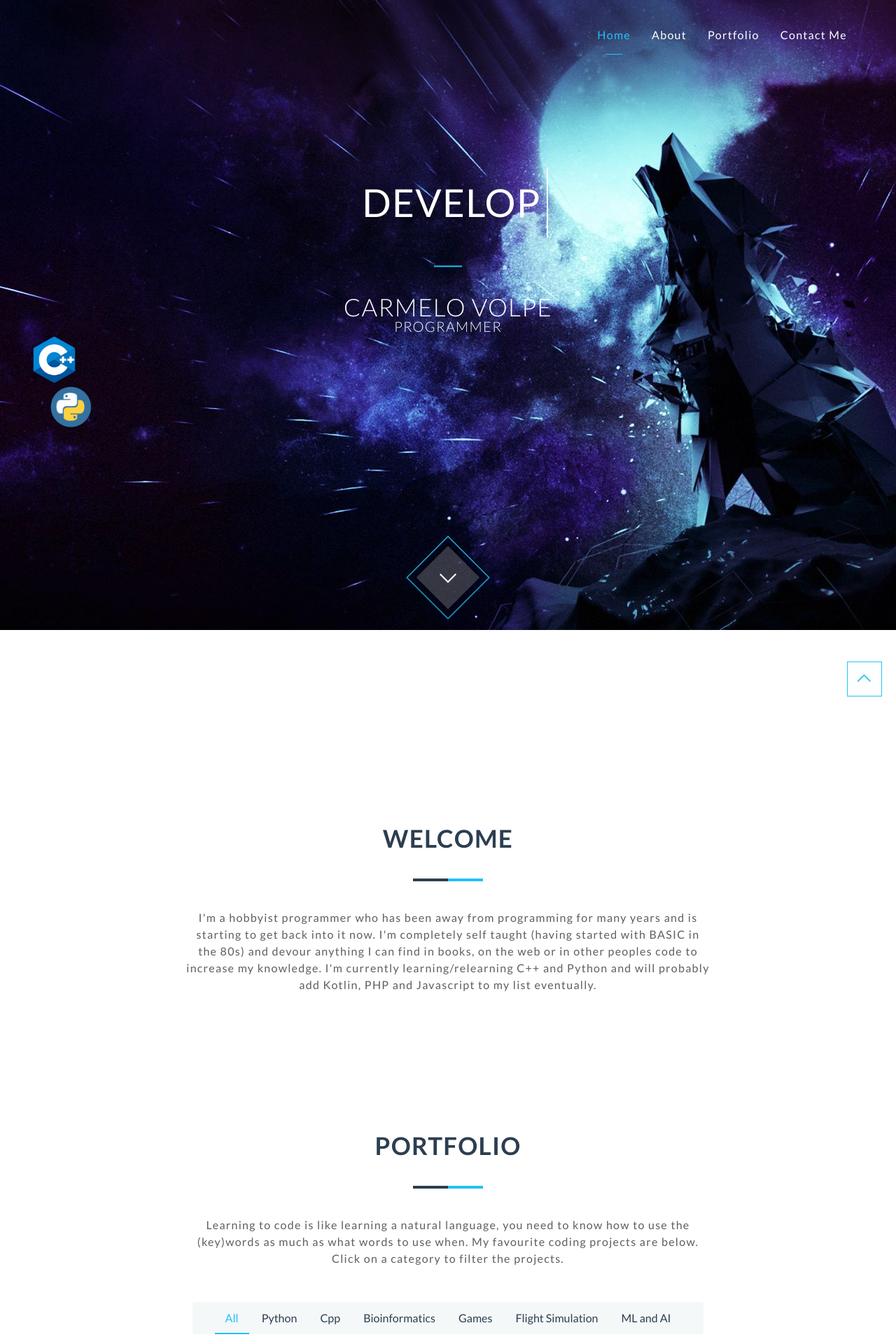
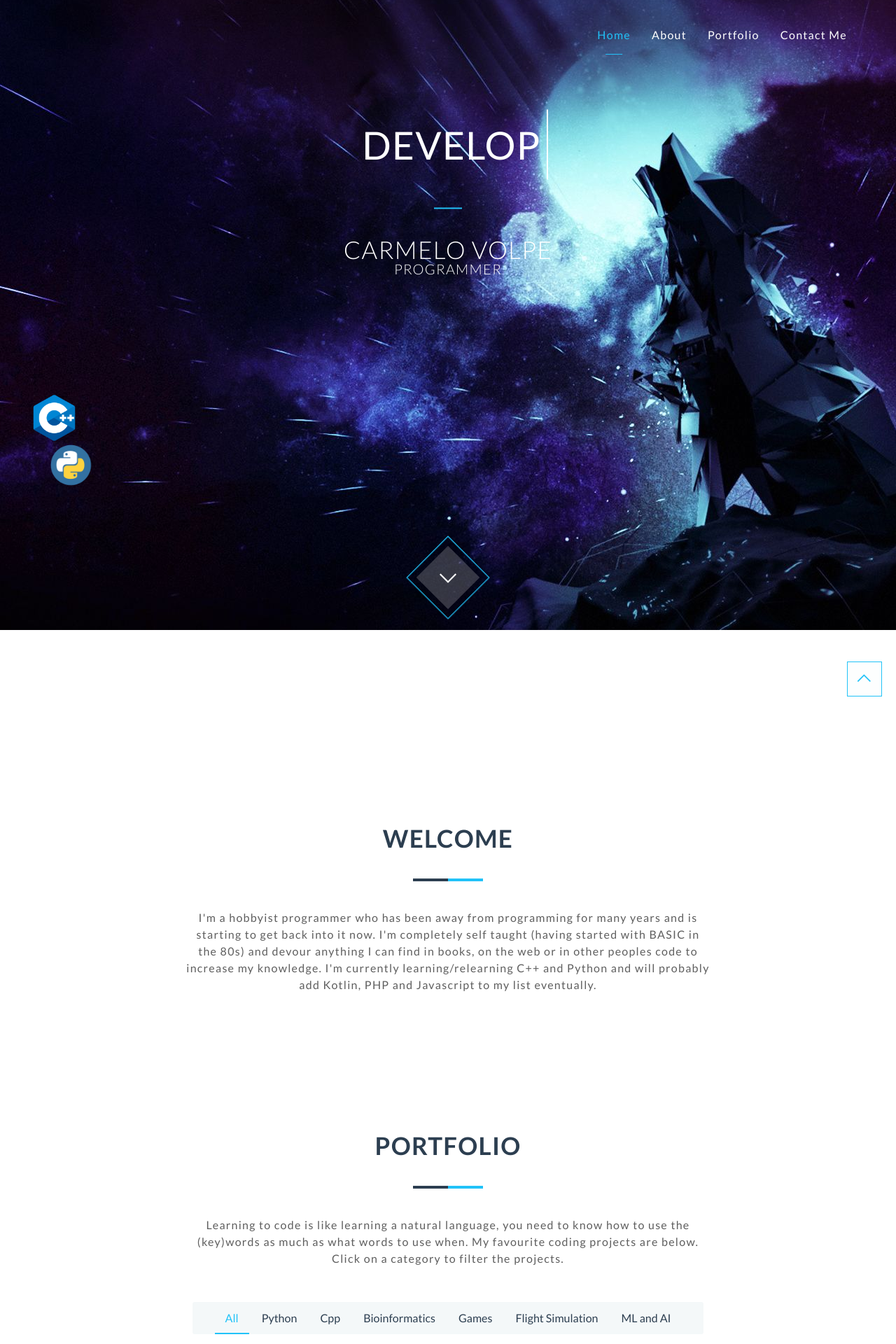
Before and after one commit to Gamernaut/gamernaut.github.io, a Jekyll site: the page built from index.html, in a window 1280 px wide. Shown: the top 1920 px of the page at 70% size. Built offline with Jekyll 4.4.1, drawn with Linux system fonts in a browser that asks for light colours; nearby versions of some CDN libraries.

Commit message:
Update header.html

```diff
--- a/_includes/header.html
+++ b/_includes/header.html
@@ -63,9 +63,11 @@
           <hr class="small">
           <h2 class="thin">{{ site.header-title }}</h2>
           <h3 class="thin">{{ site.header-tagline }}</h3>
-          <div style="position:absolute, bottom:0">
-            <img src="{{ site.baseurl }}/images/logos/cpp240.png" width ="75" alt="Cpp logo"/>
-            <img src="{{ site.baseurl }}/images/logos/python.png" width ="120" alt="Python logo"/>
+          <div style="position:relative; min-height: 300px">
+            <div style="position:absolute; bottom:0">
+              <img src="{{ site.baseurl }}/images/logos/cpp240.png" width ="75" alt="Cpp logo"/>
+              <img src="{{ site.baseurl }}/images/logos/python.png" width ="120" alt="Python logo"/>
+            </div>
           </div>
         </div>
 
```
